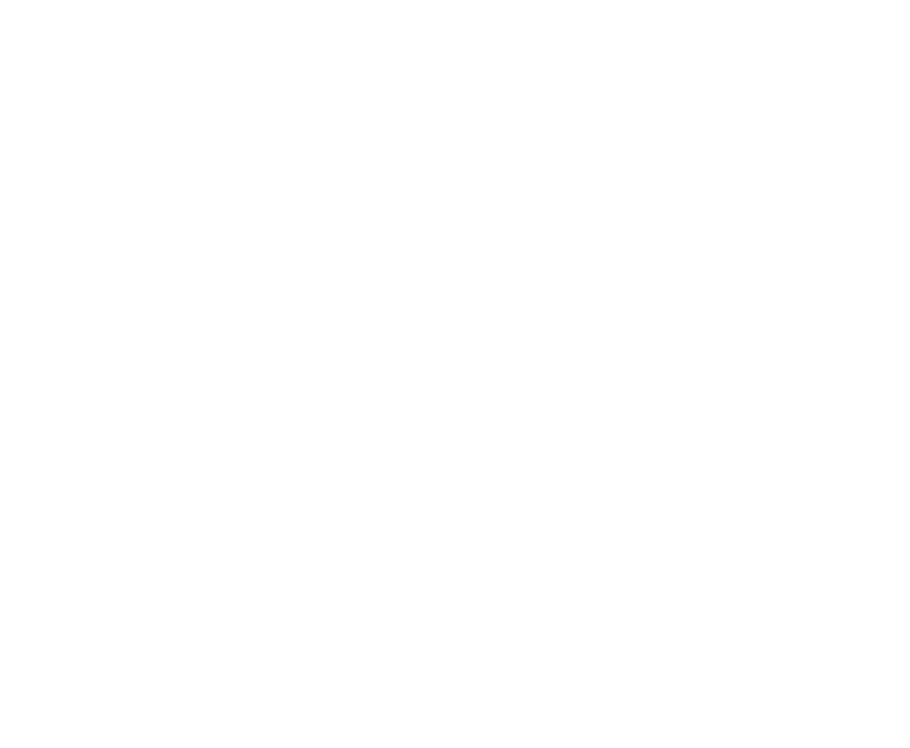
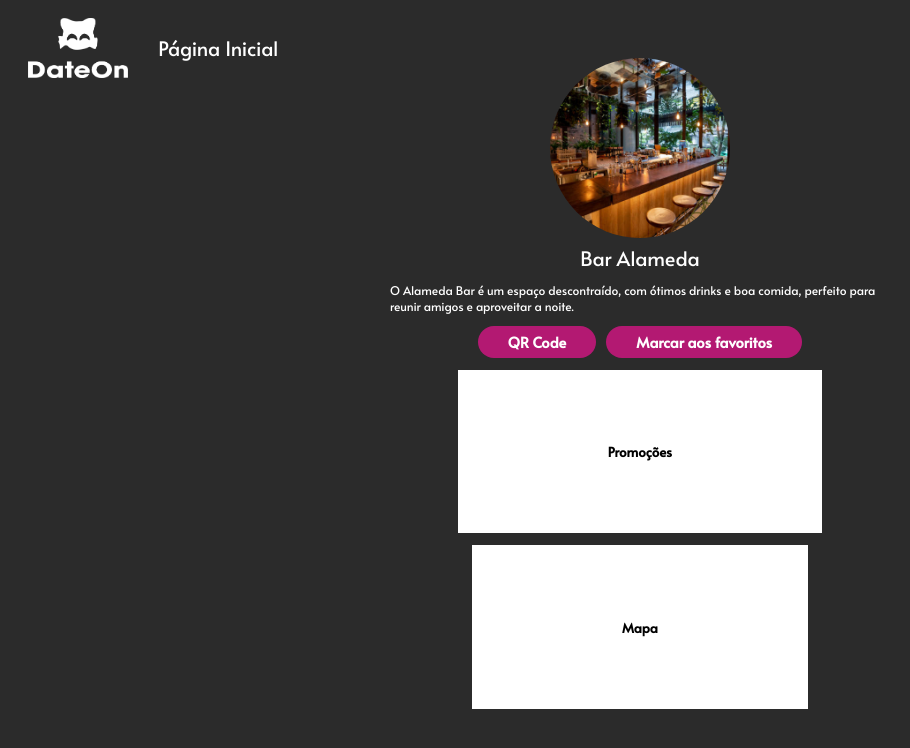
Before and after one commit to bioneto/VSCODE, a plain HTML site: page DATEON_HTML/Outras-paginas/Pagina-Perfil-Estabelecimento/Pagina-Perfil-Estabelecimento.html in a window 1280 px wide. Shown: the whole page, without its empty margins (0-910 px from the left). Drawn offline with Linux system fonts and the light colour scheme.

Commit message:
fazendo o perfil do estabelecimento

```diff
--- a/DATEON_HTML/Outras-paginas/Pagina-Perfil-Estabelecimento/Pagina-Perfil-Estabelecimento.css
+++ b/DATEON_HTML/Outras-paginas/Pagina-Perfil-Estabelecimento/Pagina-Perfil-Estabelecimento.css
@@ -0,0 +1,121 @@
+@import url('https://fonts.googleapis.com/css2?family=Alata:wght@400&display=swap');
+
+
+.alata-regular {
+    font-family: "Alata", sans-serif;
+    font-weight: 400;
+    font-style: normal;
+  }
+
+*{
+    font-family: 'Alata';
+    color: white;
+}
+
+body{
+    background-color: rgb(43, 43, 43);
+}
+
+.logo{
+    height: 60px;
+}
+
+/* Alinhamento logo e opções */
+.logo-e-opcoes {
+    display: flex;
+    align-items: center; /* Alinha logo e links verticalmente */
+    gap: 30px;
+}
+
+nav ul {
+    margin: 0;
+    padding: 0;
+    display: flex;
+    gap: 20px;
+    font-size: 20px;
+    list-style: none; /* Remove bullets da lista */
+}
+
+.opcoes a{
+    text-decoration: none;
+}
+
+header{
+    padding: 10px 20px;
+    display: flex;
+    align-items: center;
+
+}
+
+
+main{
+display: flex;
+align-items: center;
+justify-content: space-around;
+flex-direction: column;
+}
+
+.foto-estabelecimento{
+    margin-top: -30px;
+    width: 180px;
+    height: 180px;
+    border-radius: 50%;
+    overflow: hidden;
+}
+
+.foto-estabelecimento img{
+max-width: 100%;
+width: 100%;
+height: 100%;
+object-fit: cover;
+}
+
+.nomeestabelecimento p{
+    margin-top: 6px;
+    font-size: 15pt;
+}
+
+.descricaoestabelecimento p{
+    margin-top: -10px;
+    width:  500px;
+    height: auto;
+    overflow: hidden;
+    font-size: 9pt;
+}
+
+.promocoes{
+    margin-top: 12px;
+    padding: 50px 150px;
+    background-color: white;
+}
+
+.promocoes h5{
+    color: black;
+}
+
+.mapa{
+    margin-top: 12px;
+    padding: 50px 150px;
+    background-color: white;
+}
+
+.mapa h5{
+    color: black;
+}
+
+.botoes{
+    display: flex;
+    flex-direction: row;
+    gap: 10px;
+}
+
+.botoes button{
+    font-size: 11pt;
+    font-weight: bold;
+    padding: 6px 30px;
+    background-color: #b31972;
+    border-radius: 50px;
+    color: white;
+    border: transparent;
+    cursor: pointer;
+}
--- a/DATEON_HTML/Outras-paginas/Pagina-Perfil-Estabelecimento/Pagina-Perfil-Estabelecimento.html
+++ b/DATEON_HTML/Outras-paginas/Pagina-Perfil-Estabelecimento/Pagina-Perfil-Estabelecimento.html
@@ -7,6 +7,51 @@
     <link rel="stylesheet" href="Pagina-Perfil-Estabelecimento.css">
 </head>
 <body>
+    <header>
+        <div class="logo-e-opcoes">
+            <img class="logo" src="../Imagens/logo-dateon.png" alt="Logo do Dateon">
+            <nav>
+                <ul>
+                    <div class="opcoes">
+                        <a href="../Pagina-Inicial/Pagina-Inicial.html">Página Inicial</a>
+                    </div>
+                </ul>
+            </nav>
 
+        </div>
+    </header>
+
+    <main>
+        <div class="foto-estabelecimento">
+            <img src="/DATEON_HTML/Imagens/gettyimages-1073455468-612x612.jpg" alt="Foto de Perfil">
+        </div>
+
+        <div class="nomeestabelecimento">
+            <p>Bar Alameda</p>
+        </div>
+
+        <div class="descricaoestabelecimento">
+            <p>
+                O Alameda Bar é um espaço descontraído, com ótimos drinks e boa comida, perfeito para reunir amigos e aproveitar a noite.</p>
+        </div>
+
+        <div class="botoes">
+            <button>QR Code</button>
+            <button>Marcar aos favoritos</button>
+        </div>
+
+        <div class="promocoes">
+            <h5>Promoções</h5>
+        </div>
+
+        <div class="mapa">
+            <h5>Mapa</h5>
+        </div>
+
+    </main>
+
+    <footer>
+
+    </footer>
 </body>
 </html>
--- a/DATEON_HTML/Outras-paginas/Pagina-Perfil/Pagina-Perfil.css
+++ b/DATEON_HTML/Outras-paginas/Pagina-Perfil/Pagina-Perfil.css
@@ -20,10 +20,31 @@ body{
     height: 60px;
 }
 
+/* Alinhamento logo e opções */
+.logo-e-opcoes {
+    display: flex;
+    align-items: center; /* Alinha logo e links verticalmente */
+    gap: 30px;
+}
+
+nav ul {
+    margin: 0;
+    padding: 0;
+    display: flex;
+    gap: 20px;
+    font-size: 20px;
+    list-style: none; /* Remove bullets da lista */
+}
+
+.opcoes a{
+    text-decoration: none;
+}
+
 header{
     padding: 10px 20px;
     display: flex;
     align-items: center;
+
 }
 
 
@@ -57,7 +78,7 @@ object-fit: cover;
 .descricaousuario p{
     margin-top: -10px;
     width:  500px;
-    height: 100px;
+    height: auto;
     overflow: hidden;
     font-size: 9pt;
 }
```
Also changed, not shown: DATEON_HTML/Outras-paginas/Pagina-Perfil/Pagina-Perfil.html (+9 -1 lines), DATEON_HTML/Imagens/gettyimages-1073455468-612x612.jpg (added), DATEON_HTML/Outras-paginas/Pagina-Perfil-Outros-Usuários (REVER DEPOIS)/Pagina-Perfil-Outros-Usuários.css (added), DATEON_HTML/Outras-paginas/Pagina-Perfil-Outros-Usuários (REVER DEPOIS)/Pagina-Perfil-Outros-Usuários.html (renamed from DATEON_HTML/Outras-paginas/Pagina-Perfil-Outros-Usuários/Pagina-Perfil-Outros-Usuários.html).
